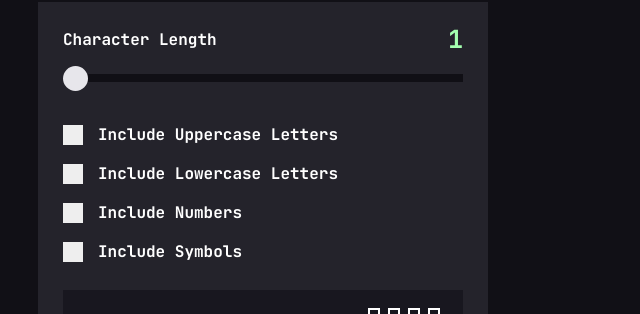
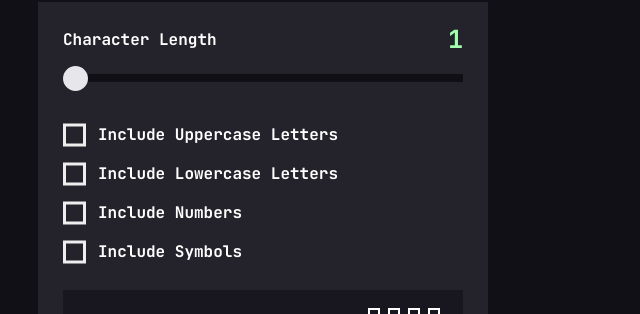
Before and after one commit to designer-carlyn/password-generator-app, a Gatsby site: page / in a window 1280 px wide. Shown: the part 457-771 px from the top of the page, without its empty margins (377-1017 px from the left). Built offline with nearby package versions, Linux system fonts and the light colour scheme; Gatsby itself is replaced by a stand-in of ours.

Commit message:
update checkbox

```diff
--- a/src/scss/components/main.scss
+++ b/src/scss/components/main.scss
@@ -141,6 +141,7 @@
 
             &:checked ~ .checkmark {
               background-color: #a4ffaf;
+              border-color: #a4ffaf;
             }
 
             &:checked ~ .checkmark:after {
@@ -153,13 +154,14 @@
             top: 50%;
             transform: translateY(-50%);
             left: 0;
-            height: 20px;
-            width: 20px;
-            background-color: #eee;
+            height: 17px;
+            width: 17px;
+            background-color: transparent;
+            border: 3px solid #eee;
 
             &:after {
-              left: 7px;
-              top: 2px;
+              left: 4px;
+              top: 0;
               width: 4px;
               height: 10px;
               border: solid #18171f;
```
